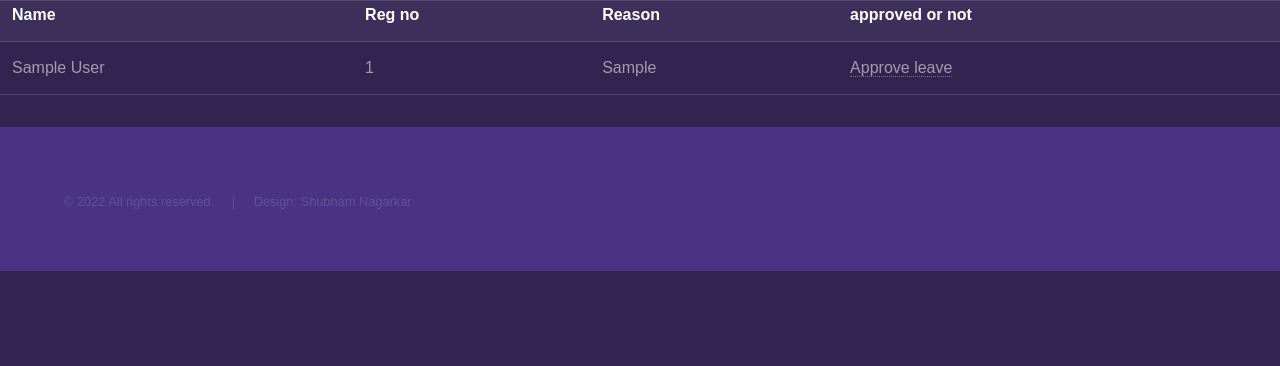
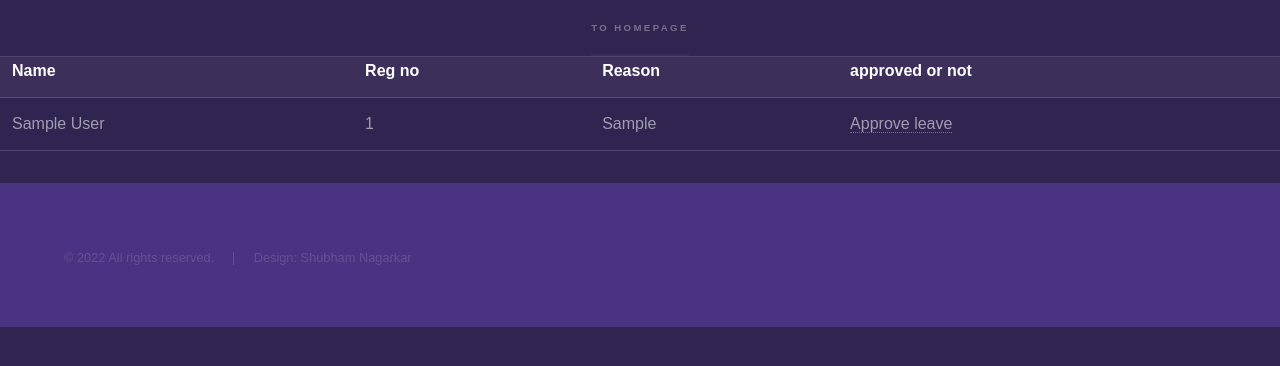
Before and after one commit to himanshuvb/django-project, a Django app: page /home/leaves/list/ in a window 1280 px wide. Shown: the top 366 px of the page. Run offline with Django 3.2, Linux system fonts and the light colour scheme; a user stored in the database is signed in; tables that the repository leaves empty hold one stand-in row (values such as "Sample post").

Commit message:
Update leaves_details.html

```diff
--- a/SMS/templates/SMS/leaves_details.html
+++ b/SMS/templates/SMS/leaves_details.html
@@ -10,6 +10,17 @@
 		<noscript><link rel="stylesheet" href="{% static 'CSS/noscript.css' %}" ></noscript>
 	</head>
 	<body class="is-preload">
+        <section id="sidebar">
+            <div class="inner">
+                <nav>
+                    <ul>
+                        <li><a href="{% url 'index'%}">TO HOMEPAGE</a></li>
+                    </ul>
+                </nav>
+            </div>
+        </section>
+
+    <section id="wrapper" >
         <table>
             <tr>
                 <th>Name</th>
@@ -26,6 +37,7 @@
             </tr>
             {% endfor %}
         </table>
+    </section>
 
 
 
```
